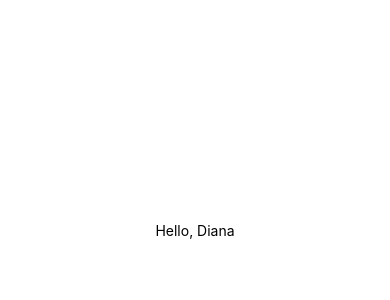
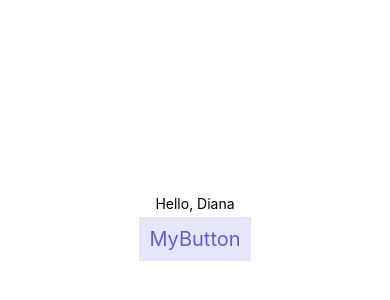
Before and after one commit to Hyogyeong8/ToDoApp_ReactNative, a React Native app: screen / in a window 390 px wide. Shown: the part 192-492 px from the top of the page. Built offline with nearby package versions, Linux system fonts and the light colour scheme.

Commit message:
Add: Button component

```diff
--- a/src/App.js
+++ b/src/App.js
@@ -1,10 +1,12 @@
 import { StatusBar } from "expo-status-bar";
 import { StyleSheet, Text, View } from "react-native";
+import Button from "./components/Button";
 
 export default function App() {
   return (
     <View style={styles.container}>
       <Text>Hello, Diana</Text>
+      <Button title="MyButton" onPress={() => alert("It works!")} />
       <StatusBar style="auto" />
     </View>
   );
--- /dev/null
+++ b/src/components/Button.js
@@ -0,0 +1,26 @@
+import React from "react";
+import styled from "styled-components/native";
+
+const StyledButton = styled.TouchableOpacity`
+  background-color: lavender;
+  color: slateblue;
+  padding: 10px;
+  margin: 5px;
+  width: auto;
+`;
+
+const StyledText = styled.Text`
+  color: slateblue;
+  font-size: 20px;
+  font-weight: 400;
+`;
+
+const Button = ({ title, onPress }) => {
+  return (
+    <StyledButton onPress={onPress}>
+      <StyledText>{title}</StyledText>
+    </StyledButton>
+  );
+};
+
+export default Button;
```
